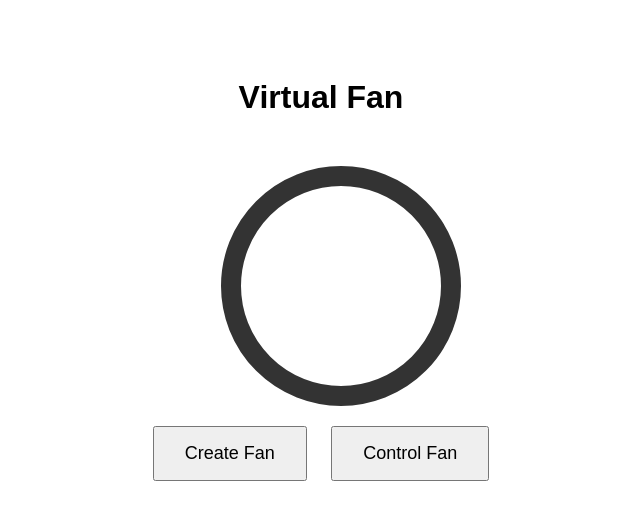
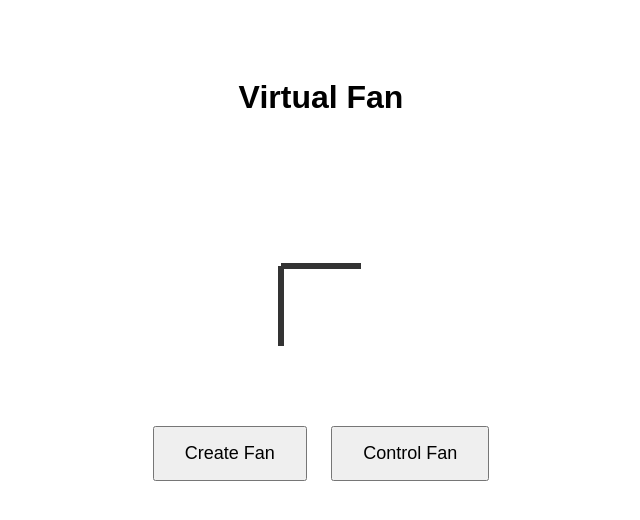
Before and after one commit to rohinibarla/virtual_fan, a website: page public/index.html in a window 1280 px wide. Shown: the whole page, without its empty margins (319-959 px from the left). Drawn offline with nearby package versions, Linux system fonts and the light colour scheme; no server answers.

Commit message:
fan was not working. now let's see

```diff
--- a/public/index.html
+++ b/public/index.html
@@ -4,11 +4,37 @@
     <title>Virtual Fan</title>
     <meta name="viewport" content="width=device-width, initial-scale=1">
     <style>
-        body { text-align: center; padding: 50px; font-family: Arial; }
-        .fan { width: 200px; height: 200px; margin: 50px auto; }
-        .blade { width: 100%; height: 100%; border-radius: 50%;
-                 border: 20px solid #333; transition: transform 0.1s; }
-        button { padding: 15px 30px; font-size: 18px; margin: 10px; }
+       body { text-align: center; padding: 50px; font-family: Arial; }
+.fan { width: 200px; height: 200px; margin: 50px auto; position: relative; }
+.blade {
+    width: 200px;
+    height: 200px;
+    position: relative;
+    transition: transform 0.1s ease-out;
+}
+.blade:before {
+    content: '';
+    position: absolute;
+    top: 50%;
+    left: 50%;
+    width: 80px;
+    height: 6px;
+    background: #333;
+    transform-origin: left center;
+    transform: translate(-50%, -50%) rotate(0deg);
+}
+.blade:after {
+    content: '';
+    position: absolute;
+    top: 50%;
+    left: 50%;
+    width: 80px;
+    height: 6px;
+    background: #333;
+    transform-origin: left center;
+    transform: translate(-50%, -50%) rotate(90deg);
+}
+button { padding: 15px 30px; font-size: 18px; margin: 10px; }
     </style>
 </head>
 <body>
```
